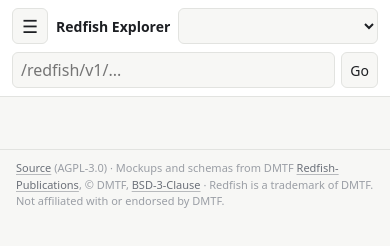
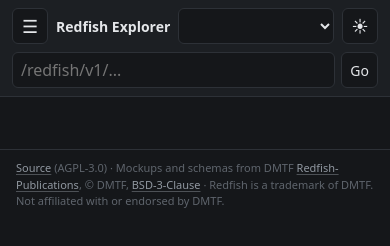
Before and after one commit to MikeWilsonSTL/redfish-explorer, a plain HTML site: page static/index.html in a window 390 px wide. Drawn offline with Linux system fonts and the light colour scheme; no server answers.

Commit message:
Default to dark mode with a light/dark toggle
The dark palette is now the default regardless of the OS setting. A top-bar button switches to the light palette and the choice is saved in localStorage.

```diff
--- a/static/app.css
+++ b/static/app.css
@@ -1,4 +1,31 @@
 :root {
+  /* Dark by default, whatever the OS asks for. The top-bar toggle switches
+     to the light palette below and remembers the choice (index.html). */
+  color-scheme: dark;
+  --bg: #15171a;
+  --panel: #1c1f23;
+  --ink: #e4e6e9;
+  --muted: #9198a1;
+  --faint: #5f656d;
+  --line: #2d3137;
+  --accent: #6ea8fe;
+  --sel: #23324a;
+  --ok: #4cc06a;
+  --warn: #e0a43c;
+  --crit: #f2716a;
+  --ok-bg: #173323;
+  --warn-bg: #3a2c12;
+  --crit-bg: #3d1c1b;
+  --code: #24282d;
+  --str: #6fd3a6;
+  --num: #c4a3ff;
+  --key: #e6c46e;
+  font-family: system-ui, -apple-system, "Segoe UI", sans-serif;
+  font-size: 14px;
+}
+
+:root[data-theme="light"] {
+  color-scheme: light;
   --bg: #f7f7f5;
   --panel: #ffffff;
   --ink: #1d1f23;
@@ -17,31 +44,6 @@
   --str: #0b6e4f;
   --num: #8a3ffc;
   --key: #6b4c00;
-  font-family: system-ui, -apple-system, "Segoe UI", sans-serif;
-  font-size: 14px;
-}
-
-@media (prefers-color-scheme: dark) {
-  :root {
-    --bg: #15171a;
-    --panel: #1c1f23;
-    --ink: #e4e6e9;
-    --muted: #9198a1;
-    --faint: #5f656d;
-    --line: #2d3137;
-    --accent: #6ea8fe;
-    --sel: #23324a;
-    --ok: #4cc06a;
-    --warn: #e0a43c;
-    --crit: #f2716a;
-    --ok-bg: #173323;
-    --warn-bg: #3a2c12;
-    --crit-bg: #3d1c1b;
-    --code: #24282d;
-    --str: #6fd3a6;
-    --num: #c4a3ff;
-    --key: #e6c46e;
-  }
 }
 
 * { box-sizing: border-box; }
@@ -64,6 +66,7 @@ select, input, button {
 button { cursor: pointer; }
 .goto { display: flex; gap: 6px; flex: 1; min-width: 240px; }
 .goto input { flex: 1; font-size: 13px; }
+.theme-toggle { line-height: 1; padding: 4px 9px; }
 
 .shell { flex: 1; display: flex; min-height: 0; }
 .tree {
@@ -188,6 +191,9 @@ pre.raw {
   .source > span { display: none; }
   .source select { flex: 1; min-width: 0; width: 100%; }
   .goto { flex-basis: 100%; min-width: 0; }
+  /* Toggle stays on the first row, next to the source picker. */
+  .theme-toggle { order: 1; width: 36px; height: 36px; padding: 0; font-size: 16px; }
+  .goto { order: 2; }
   /* Under 16px, iOS zooms the page when a field gets focus. */
   select, input, .goto input { font-size: 16px; min-height: 36px; }
 
--- a/static/index.html
+++ b/static/index.html
@@ -5,6 +5,10 @@
   <meta name="viewport" content="width=device-width, initial-scale=1">
   <title>Redfish Explorer</title>
   <link rel="stylesheet" href="/static/app.css">
+  <script>
+    // Dark is the default. Apply a saved light choice before first paint.
+    try { if (localStorage.getItem("theme") === "light") document.documentElement.dataset.theme = "light"; } catch (e) {}
+  </script>
 </head>
 <body>
   <header class="top">
@@ -18,6 +22,7 @@
       <input id="goto-path" spellcheck="false" placeholder="/redfish/v1/...">
       <button>Go</button>
     </form>
+    <button id="theme-toggle" class="theme-toggle" type="button"></button>
   </header>
   <div class="shell">
     <nav id="tree" class="tree" aria-label="Resource tree"></nav>
@@ -33,5 +38,22 @@
   </footer>
   <script src="/static/schema.js"></script>
   <script src="/static/app.js"></script>
+  <script>
+    // Light/dark toggle. The button shows the mode it switches to.
+    (() => {
+      const root = document.documentElement, btn = document.getElementById("theme-toggle");
+      const label = () => {
+        const light = root.dataset.theme === "light";
+        btn.textContent = light ? "☾" : "☀";
+        btn.title = btn.ariaLabel = light ? "Switch to dark mode" : "Switch to light mode";
+      };
+      btn.addEventListener("click", () => {
+        if (root.dataset.theme === "light") delete root.dataset.theme; else root.dataset.theme = "light";
+        try { localStorage.setItem("theme", root.dataset.theme === "light" ? "light" : "dark"); } catch (e) {}
+        label();
+      });
+      label();
+    })();
+  </script>
 </body>
 </html>
```
